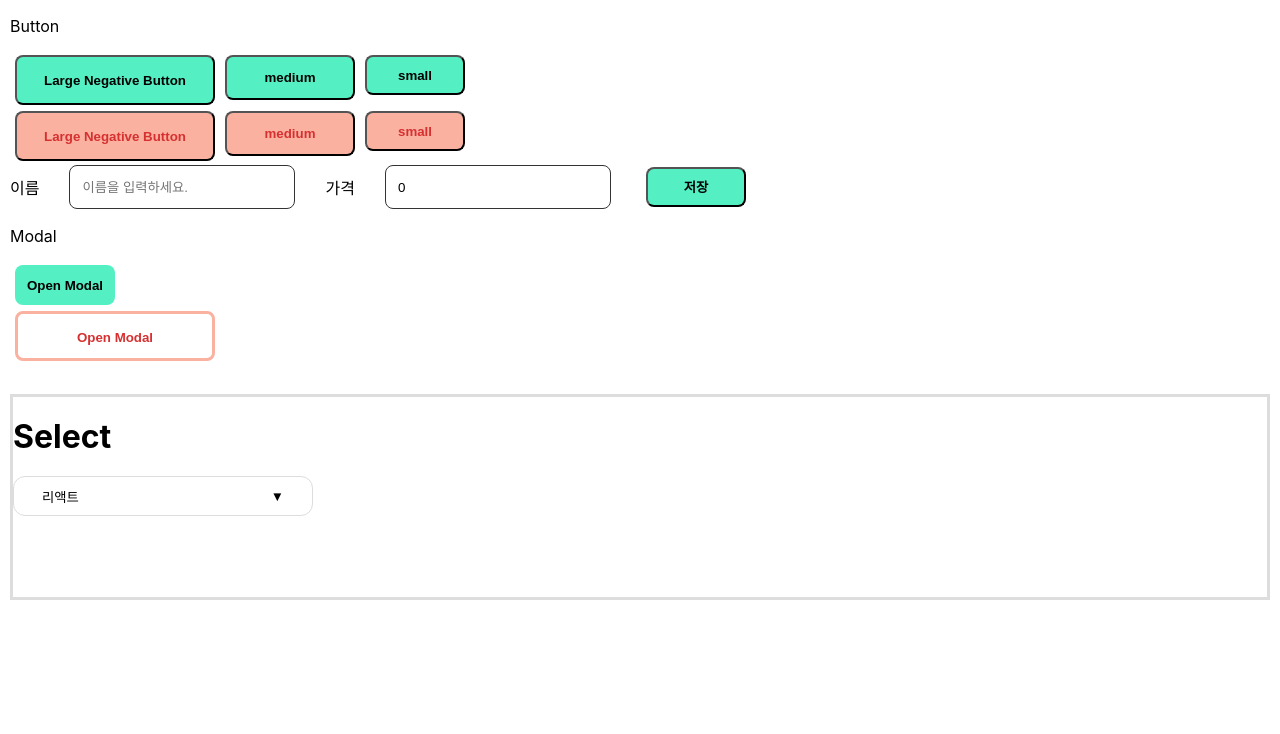
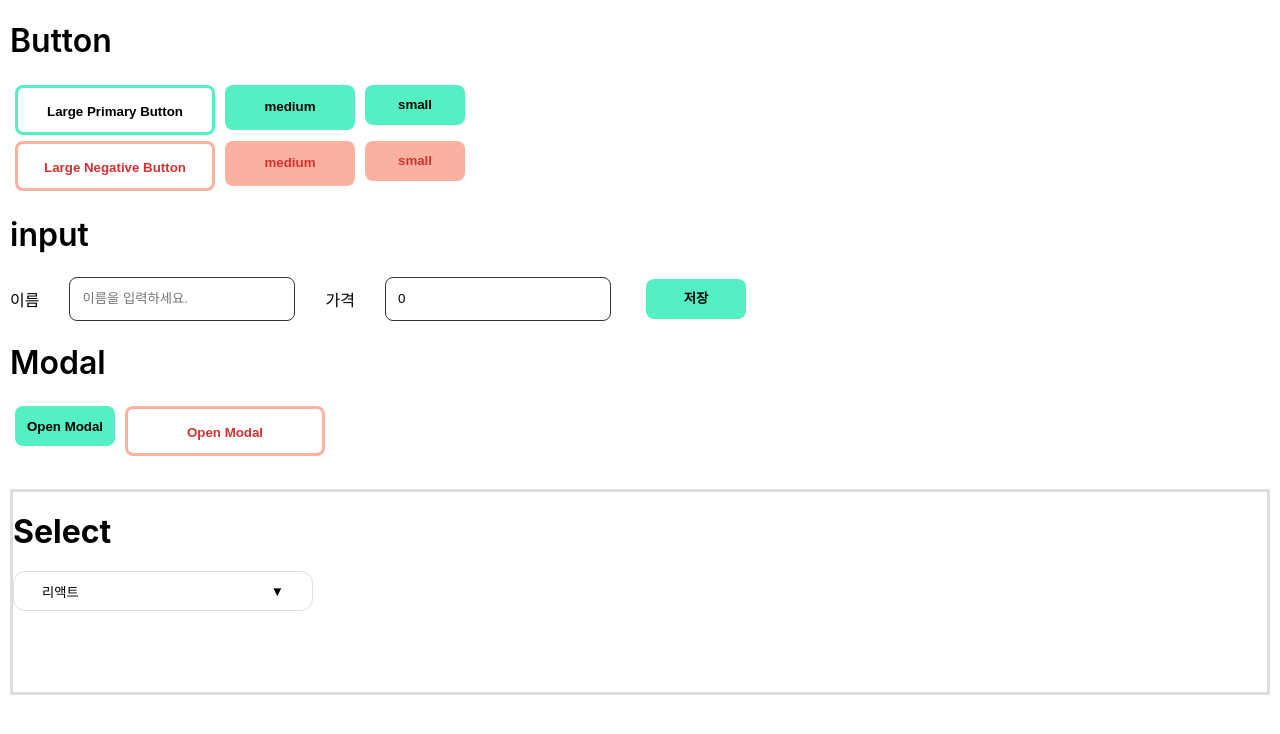
Before and after one commit to amisu1203/modal-btn-select, a React (Create React App) app: page / in a window 1280 px wide. Shown: the top 734 px of the page. Built offline with nearby package versions, Linux system fonts and the light colour scheme.

Commit message:
p태그 추가

```diff
--- a/src/App.js
+++ b/src/App.js
@@ -11,30 +11,46 @@ const StBox = styled.div`
   margin: 10px;
 `;
 
+const StTxt = styled.p`
+  font-size: 32px;
+  font-weight: 600;
+  margin: 21.4px 0;
+`;
+
+const StConModal = styled.div`
+  display: flex;
+  flex-direction: row;
+`;
+
 function App() {
   // button list
   const greenBtnList = [
-    { width: "200px", height: "50px", backgroundColor: "rgb(85, 239, 196)", color: "rgb(0, 0, 0)", id: 1 },
-    { width: "130px", height: "45px", backgroundColor: "rgb(85, 239, 196)", color: "rgb(0, 0, 0)", id: 2 },
-    { width: "100px", height: "40px", backgroundColor: "rgb(85, 239, 196)", color: "rgb(0, 0, 0)", id: 3 },
+    { width: "200px", height: "50px", backgroundColor: "rgb(255, 255, 255)", color: "rgb(0, 0, 0)", id: 1, border: "3px solid rgb(85, 239, 196)" },
+    { width: "130px", height: "45px", backgroundColor: "rgb(85, 239, 196)", color: "rgb(0, 0, 0)", id: 2, border: "none" },
+    { width: "100px", height: "40px", backgroundColor: "rgb(85, 239, 196)", color: "rgb(0, 0, 0)", id: 3, border: "none" },
   ];
   const PinkBtnList = [
-    { width: "200px", height: "50px", backgroundColor: "rgb(250, 177, 160)", color: "rgb(214, 48, 49)", id: 4 },
-    { width: "130px", height: "45px", backgroundColor: "rgb(250, 177, 160)", color: "rgb(214, 48, 49)", id: 5 },
-    { width: "100px", height: "40px", backgroundColor: "rgb(250, 177, 160)", color: "rgb(214, 48, 49)", id: 6 },
+    { width: "200px", height: "50px", backgroundColor: "rgb(255, 255, 255)", color: "rgb(214, 48, 49)", id: 4, border: "3px solid rgb(250, 177, 160)" },
+    { width: "130px", height: "45px", backgroundColor: "rgb(250, 177, 160)", color: "rgb(214, 48, 49)", id: 5, border: "none" },
+    { width: "100px", height: "40px", backgroundColor: "rgb(250, 177, 160)", color: "rgb(214, 48, 49)", id: 6, border: "none" },
   ];
 
-  const smallBtnList = [{ width: "100px", height: "40px", backgroundColor: "rgb(85, 239, 196)", color: "rgb(0, 0, 0)", name: "BtnForInp", id: 7 }];
+  const smallBtnList = [
+    { width: "100px", height: "40px", backgroundColor: "rgb(85, 239, 196)", color: "rgb(0, 0, 0)", name: "BtnForInp", id: 7, border: "none" },
+  ];
 
   return (
     <StBox className="App">
-      <p>Button</p>
+      <StTxt>Button</StTxt>
       <Btns btnList={greenBtnList} />
       <Btns btnList={PinkBtnList} />
+      <StTxt>input</StTxt>
       <Inputs smallBtnList={smallBtnList} />
-      <p>Modal</p>
-      <Modal modalType={"modal_1"} />
-      <Modal modalType={"modal_2"} />
+      <StTxt>Modal</StTxt>
+      <StConModal>
+        <Modal modalType={"modal_1"} />
+        <Modal modalType={"modal_2"} />
+      </StConModal>
       <Select />
     </StBox>
   );
```
